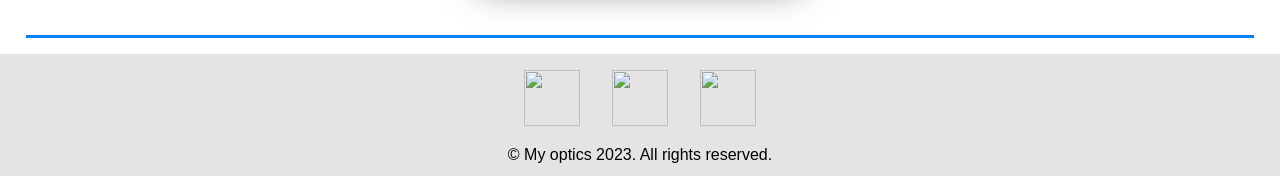
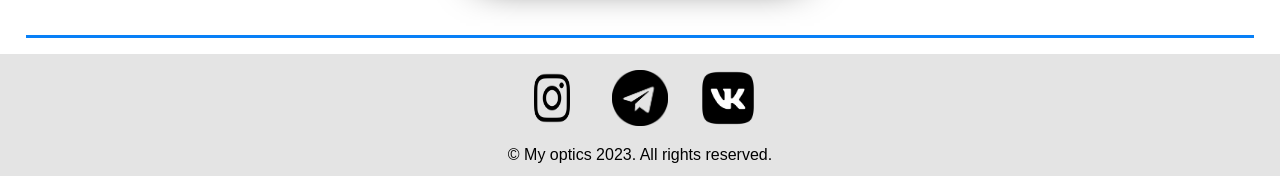
Before and after one commit to Denis-Armageddon/Course-project-2sem, a plain HTML site: page pages/order.html in a window 1280 px wide. Shown: the part 650-826 px from the top of the page. Drawn offline with Linux system fonts and the light colour scheme.

Commit message:
Update order.html

```diff
--- a/pages/order.html
+++ b/pages/order.html
@@ -42,9 +42,9 @@
     <div class="separator"></div>
     <footer id="mainfooter">
       <address id="socialmediarefs">
-        <a href="https://instagram.com/"> <img src="../иконки/Instagram-logo.png" /></a>
-        <a href="https://t.me/"> <img src="icons/Telegram.png" /></a>
-        <a href="https://vk.com/"> <img src="icons/whatsapp.png" /></a>
+        <a href="https://instagram.com/"> <img src="../icons/Instagram-logo.png" /></a>
+        <a href="https://t.me/"> <img src="../icons/Telegram.png" /></a>
+        <a href="https://vk.com/"> <img src="../icons/whatsapp.png" /></a>
       </address>
       <p>&copy; My optics 2023. All rights reserved.</p>
     </footer>
```
